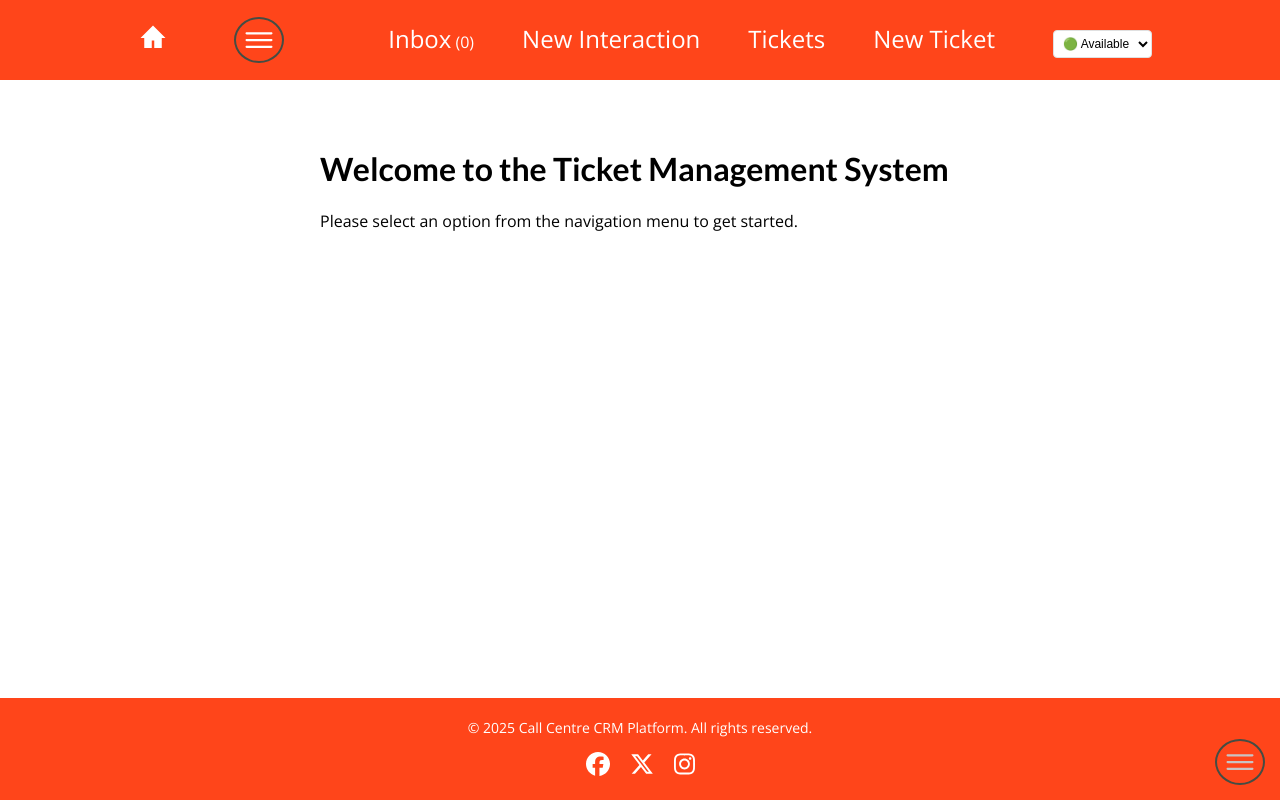
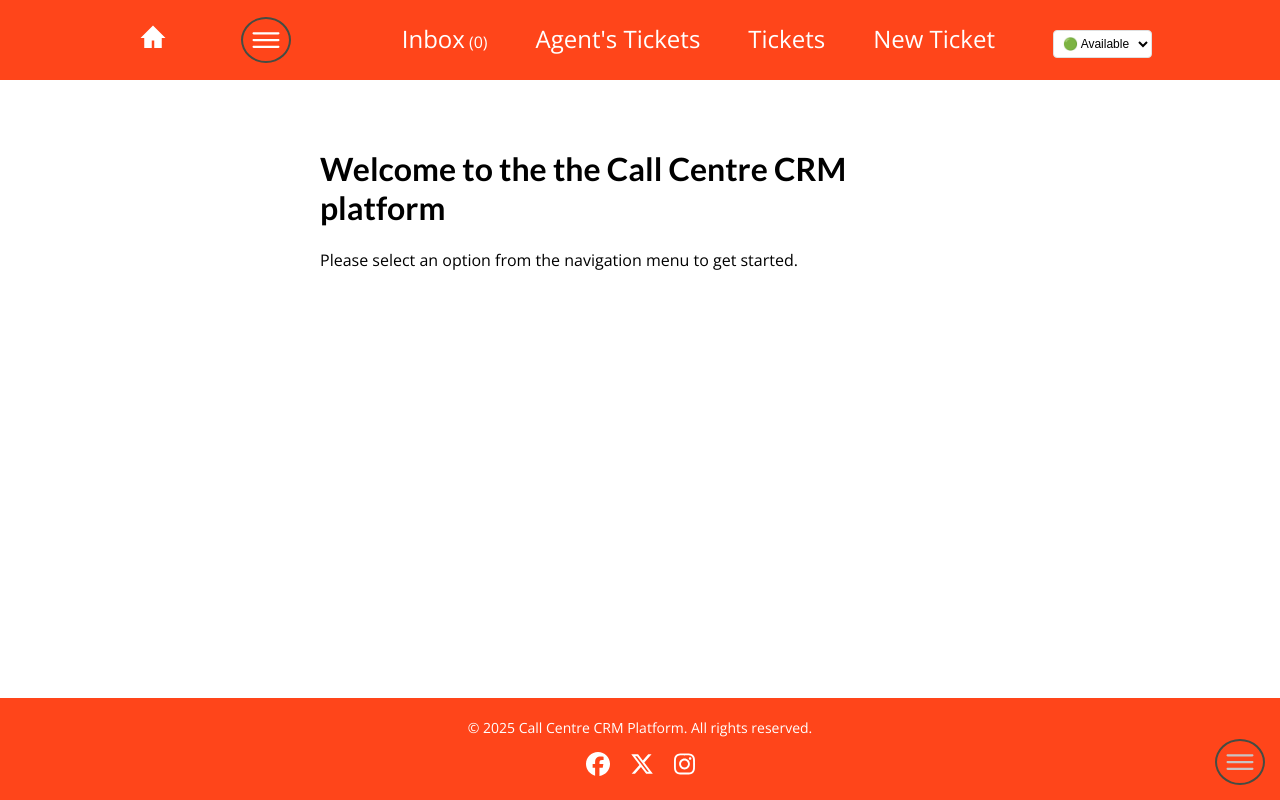
Before and after one commit to Mikaela-D/FYP-Frontend, a Next.js app: page / in a window 1280 px wide. Built offline with nearby package versions, Linux system fonts and the light colour scheme; no server answers.

Commit message:
Update navigation labels for clarity

```diff
--- a/components/layout/MainNavigation.js
+++ b/components/layout/MainNavigation.js
@@ -41,7 +41,7 @@ function MainNavigation() {
             {globalCtx.theGlobalObject.meetings.length})
           </li>
           <li>
-            <Link href="/cart">New Interaction</Link>
+            <Link href="/cart">Agent's Tickets</Link>
           </li>
           <li>
             <Link href="/tickets">Tickets</Link>
--- a/pages/index.js
+++ b/pages/index.js
@@ -1,7 +1,7 @@
 function HomePage() {
   return (
     <div>
-      <h1>Welcome to the Ticket Management System</h1>
+      <h1>Welcome to the the Call Centre CRM platform</h1>
       <p>Please select an option from the navigation menu to get started.</p>
     </div>
   );
```
